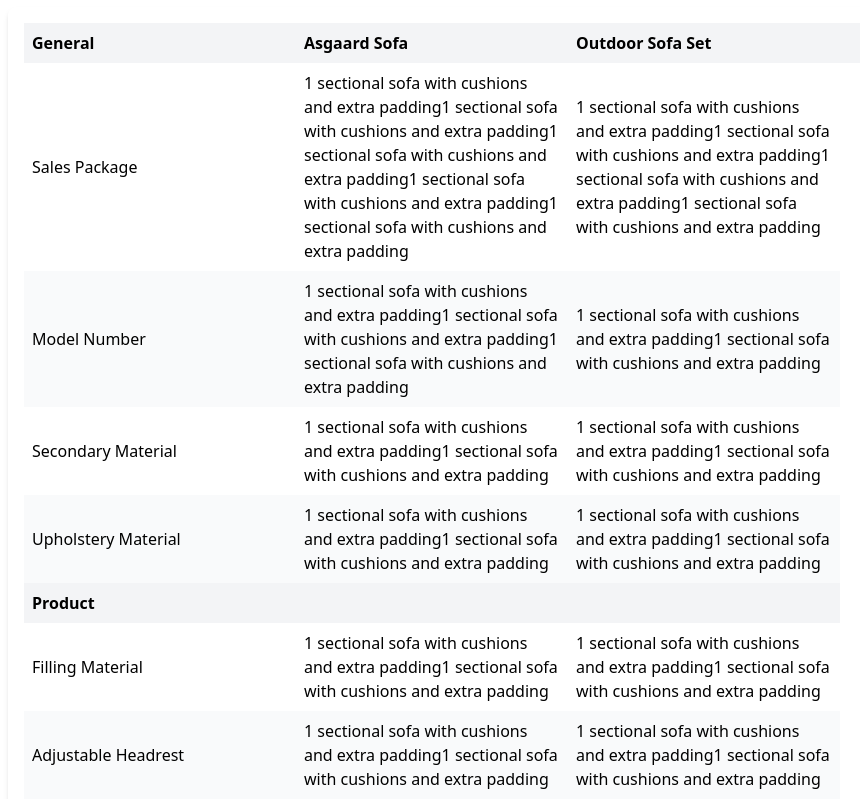
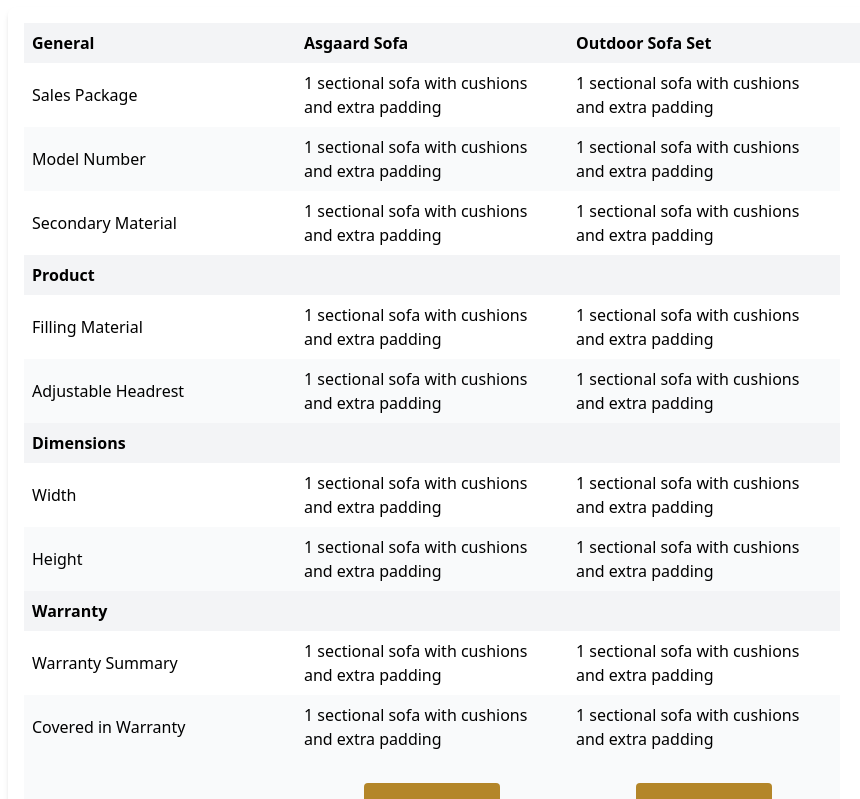
Before and after one commit to DDD-VKU/FNR_FE, a Next.js app: page /products/comparison in a window 1280 px wide. Shown: the part 440-1239 px from the top of the page, without its empty margins (72-932 px from the left). Built offline with nearby package versions, Linux system fonts and the light colour scheme.

Commit message:
fix: FNR-18

```diff
--- a/src/pages/cart/index.tsx
+++ b/src/pages/cart/index.tsx
@@ -12,7 +12,7 @@
       name: "Asgaard sofa",
       price: 250.000,
       quantity: 1,
-      image: "",
+      image: "/assets/images/maskgroupcart.png",
     },
   ]);
   // nhận id và quantiny sp
--- a/src/pages/products/comparison/index.tsx
+++ b/src/pages/products/comparison/index.tsx
@@ -8,10 +8,10 @@
   return (
     <>
       <Header />
-      <div className="w-[90%] h-3/4 p-4 mx-auto my-auto flex flex-col">
-        <div className="flex justify-between items-start mb-8 w-full">
+      <div className="w-[90%] h-auto p-4 mx-auto my-auto flex flex-col">
+        <div className="flex flex-col lg:flex-row justify-between items-start mb-8 w-full">
           {/* Left Section - 25% */}
-          <div className="w-1/4 px-2">
+          <div className="w-full lg:w-1/4 px-2 mb-4 lg:mb-0">
             <h2 className="text-lg font-semibold">
               Go to Product page for more Products
             </h2>
@@ -21,10 +21,10 @@
           </div>
 
           {/* Product 1 - 25% */}
-          <div className="w-1/4 px-2">
+          <div className="w-full lg:w-1/4 px-2 mb-4 lg:mb-0">
             <div className="bg-[#FAF6F3] p-4 rounded-lg shadow-sm flex flex-col items-center">
               <Image
-                src="/assets/images/Group_157.png" // Replace with actual image path
+                src="/assets/images/Group_157.png"
                 alt=""
                 width={300}
                 height={200}
@@ -41,10 +41,10 @@
           </div>
 
           {/* Product 2 - 25% */}
-          <div className="w-1/4 px-2">
+          <div className="w-full lg:w-1/4 px-2 mb-4 lg:mb-0">
             <div className="bg-[#FAF6F3] p-4 rounded-lg shadow-sm flex flex-col items-center">
               <Image
-                src="/assets/images/Group_157.png" // Replace with actual image path
+                src="/assets/images/Group_157.png"
                 alt=""
                 width={300}
                 height={200}
@@ -61,19 +61,21 @@
           </div>
 
           {/* Add Product Section - 25% */}
-          <div className="w-1/4 px-2">
+          <div className="w-full lg:w-1/4 px-2">
             <h2 className="text-lg font-semibold mb-2">Add A Product</h2>
             <button className="bg-[#B88E2F] text-white px-4 py-2 rounded-md hover:bg-yellow-700">
               Choose a Product
             </button>
           </div>
         </div>
-        <div className="bg-white rounded-lg shadow-md p-4  flex-grow">
-          <table className=" table-auto text-left w-full">
+
+        {/* table in mobile */}
+        <div className="bg-white rounded-lg shadow-md p-4 flex-grow overflow-x-auto">
+          <table className="table-auto text-left w-full min-w-[800px]">
             <thead>
               <tr className="bg-gray-100">
                 <th className="p-2 w-1/4">General</th>
-                <th className="p-2 w-1/4 ">Asgaard Sofa</th>
+                <th className="p-2 w-1/4">Asgaard Sofa</th>
                 <th className="p-2 w-1/4">Outdoor Sofa Set</th>
                 <th className="p-2 w-1/4"></th>
               </tr>
@@ -82,50 +84,28 @@
               <tr>
                 <td className="p-2">Sales Package</td>
                 <td className="p-2 max-w-xs break-words">
-                  1 sectional sofa with cushions and extra padding1 sectional
-                  sofa with cushions and extra padding1 sectional sofa with
-                  cushions and extra padding1 sectional sofa with cushions and
-                  extra padding1 sectional sofa with cushions and extra padding
+                  1 sectional sofa with cushions and extra padding
                 </td>
                 <td className="p-2 max-w-xs break-words">
-                  1 sectional sofa with cushions and extra padding1 sectional
-                  sofa with cushions and extra padding1 sectional sofa with
-                  cushions and extra padding1 sectional sofa with cushions and
-                  extra padding
+                  1 sectional sofa with cushions and extra padding
                 </td>
               </tr>
               <tr className="bg-gray-50">
                 <td className="p-2">Model Number</td>
                 <td className="p-2 max-w-xs break-words">
-                  1 sectional sofa with cushions and extra padding1 sectional
-                  sofa with cushions and extra padding1 sectional sofa with
-                  cushions and extra padding
+                  1 sectional sofa with cushions and extra padding
                 </td>
                 <td className="p-2 max-w-xs break-words">
-                  1 sectional sofa with cushions and extra padding1 sectional
-                  sofa with cushions and extra padding
+                  1 sectional sofa with cushions and extra padding
                 </td>
               </tr>
               <tr>
                 <td className="p-2">Secondary Material</td>
                 <td className="p-2 max-w-xs break-words">
-                  1 sectional sofa with cushions and extra padding1 sectional
-                  sofa with cushions and extra padding
+                  1 sectional sofa with cushions and extra padding
                 </td>
                 <td className="p-2 max-w-xs break-words">
-                  1 sectional sofa with cushions and extra padding1 sectional
-                  sofa with cushions and extra padding
-                </td>
-              </tr>
-              <tr className="bg-gray-50">
-                <td className="p-2">Upholstery Material</td>
-                <td className="p-2 max-w-xs break-words">
-                  1 sectional sofa with cushions and extra padding1 sectional
-                  sofa with cushions and extra padding
-                </td>
-                <td className="p-2 max-w-xs break-words">
-                  1 sectional sofa with cushions and extra padding1 sectional
-                  sofa with cushions and extra padding
+                  1 sectional sofa with cushions and extra padding
                 </td>
               </tr>
             </tbody>
@@ -141,23 +121,19 @@
               <tr>
                 <td className="p-2">Filling Material</td>
                 <td className="p-2 max-w-xs break-words">
-                  1 sectional sofa with cushions and extra padding1 sectional
-                  sofa with cushions and extra padding
+                  1 sectional sofa with cushions and extra padding
                 </td>
                 <td className="p-2 max-w-xs break-words">
-                  1 sectional sofa with cushions and extra padding1 sectional
-                  sofa with cushions and extra padding
+                  1 sectional sofa with cushions and extra padding
                 </td>
               </tr>
               <tr className="bg-gray-50">
                 <td className="p-2">Adjustable Headrest</td>
                 <td className="p-2 max-w-xs break-words">
-                  1 sectional sofa with cushions and extra padding1 sectional
-                  sofa with cushions and extra padding
+                  1 sectional sofa with cushions and extra padding
                 </td>
                 <td className="p-2 max-w-xs break-words">
-                  1 sectional sofa with cushions and extra padding1 sectional
-                  sofa with cushions and extra padding
+                  1 sectional sofa with cushions and extra padding
                 </td>
               </tr>
             </tbody>
@@ -173,23 +149,19 @@
               <tr>
                 <td className="p-2">Width</td>
                 <td className="p-2 max-w-xs break-words">
-                  1 sectional sofa with cushions and extra padding1 sectional
-                  sofa with cushions and extra padding
+                  1 sectional sofa with cushions and extra padding
                 </td>
                 <td className="p-2 max-w-xs break-words">
-                  21 sectional sofa with cushions and extra padding1 sectional
-                  sofa with cushions and extra padding
+                  1 sectional sofa with cushions and extra padding
                 </td>
               </tr>
               <tr className="bg-gray-50">
                 <td className="p-2">Height</td>
                 <td className="p-2 max-w-xs break-words">
-                  1 sectional sofa with cushions and extra padding1 sectional
-                  sofa with cushions and extra padding
+                  1 sectional sofa with cushions and extra padding
                 </td>
                 <td className="p-2 max-w-xs break-words">
-                  1 sectional sofa with cushions and extra padding1 sectional
-                  sofa with cushions and extra padding
+                  1 sectional sofa with cushions and extra padding
                 </td>
               </tr>
             </tbody>
@@ -205,23 +177,19 @@
               <tr>
                 <td className="p-2">Warranty Summary</td>
                 <td className="p-2 max-w-xs break-words">
-                  1 sectional sofa with cushions and extra padding1 sectional
-                  sofa with cushions and extra padding
+                  1 sectional sofa with cushions and extra padding
                 </td>
                 <td className="p-2 max-w-xs break-words">
-                  1 sectional sofa with cushions and extra padding1 sectional
-                  sofa with cushions and extra padding
+                  1 sectional sofa with cushions and extra padding
                 </td>
               </tr>
               <tr className="bg-gray-50">
                 <td className="p-2">Covered in Warranty</td>
                 <td className="p-2 max-w-xs break-words">
-                  1 sectional sofa with cushions and extra padding1 sectional
-                  sofa with cushions and extra padding
+                  1 sectional sofa with cushions and extra padding
                 </td>
                 <td className="p-2 max-w-xs break-words">
-                  1 sectional sofa with cushions and extra padding1 sectional
-                  sofa with cushions and extra padding
+                  1 sectional sofa with cushions and extra padding
                 </td>
               </tr>
               <tr className="bg-gray-50">
--- a/src/pages/products/index.tsx
+++ b/src/pages/products/index.tsx
@@ -22,10 +22,9 @@
     <>
       <Header />
       <section className="w-full bg-[#F9F1E7] p-4 shadow rounded-md">
-        <div className="flex items-center justify-between">
+  <div className="flex flex-col lg:flex-row items-center lg:justify-between space-y-4 lg:space-y-0">
     <div className="flex items-center space-x-4">
       <button className="flex items-center space-x-2 px-4 py-2 bg-gray-200 rounded hover:bg-gray-300">
-              {/* Add filter icon  */}
         <a href="">
           <Image
             src="/assets/icons/system-uicons_filtering.svg"
@@ -39,7 +38,6 @@
 
       <div className="flex space-x-2">
         <button className="p-2 bg-gray-200 rounded hover:bg-gray-300">
-                {/* Add grid view icon  */}
           <a href="">
             <Image
               src="/assets/icons/ci_grid-big-round.svg"
@@ -50,7 +48,6 @@
           </a>
         </button>
         <button className="p-2 bg-gray-200 rounded hover:bg-gray-300">
-                {/* Add list view Icon */}
           <a href="">
             <Image
               src="/assets/icons/bi_view-list.svg"
@@ -63,10 +60,9 @@
       </div>
     </div>
 
-          <div className="text-gray-500">Showing 1-16 of 32 results</div>
+    <div className="text-gray-500 text-center lg:text-left">Showing 1-16 of 32 results</div>
 
-          {/* tìm kiếm  */}
-          <div className="flex items-center space-x-4">
+    <div className="flex flex-col sm:flex-row items-center space-y-4 sm:space-y-0 sm:space-x-4">
       <div className="flex items-center space-x-2">
         <span>Show</span>
         <select className="border border-gray-300 rounded p-2">
@@ -87,6 +83,7 @@
     </div>
   </div>
 </section>
+
       {/* Products */}
       <section className="container mx-auto p-4 items-center justify-between">
         <div className="grid grid-cols-1 sm:grid-cols-2 lg:grid-cols-4 gap-6 mt-8">
```
Also changed, not shown: src/components/FeatureCard.tsx (+9 -9 lines), public/assets/images/maskgroupcart.png (added). Lines whose indentation alone changed are shown as unchanged.
